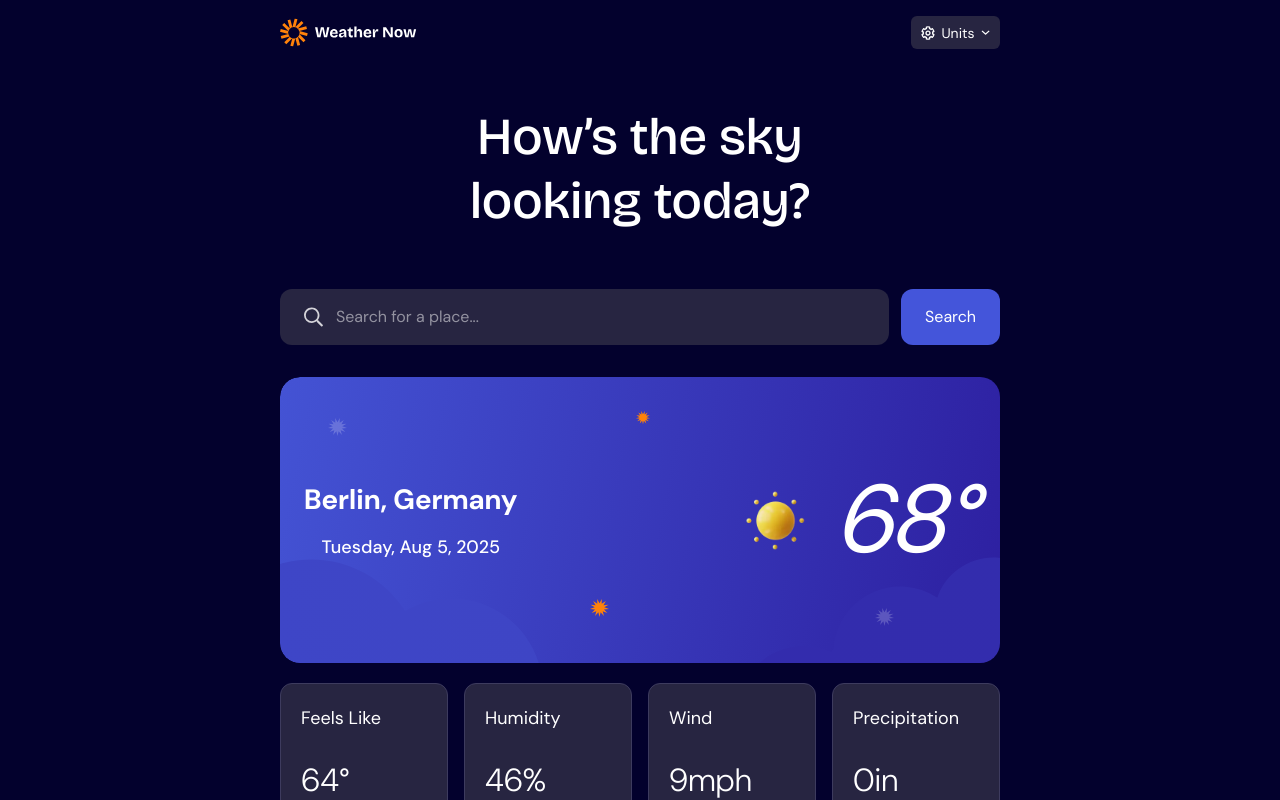
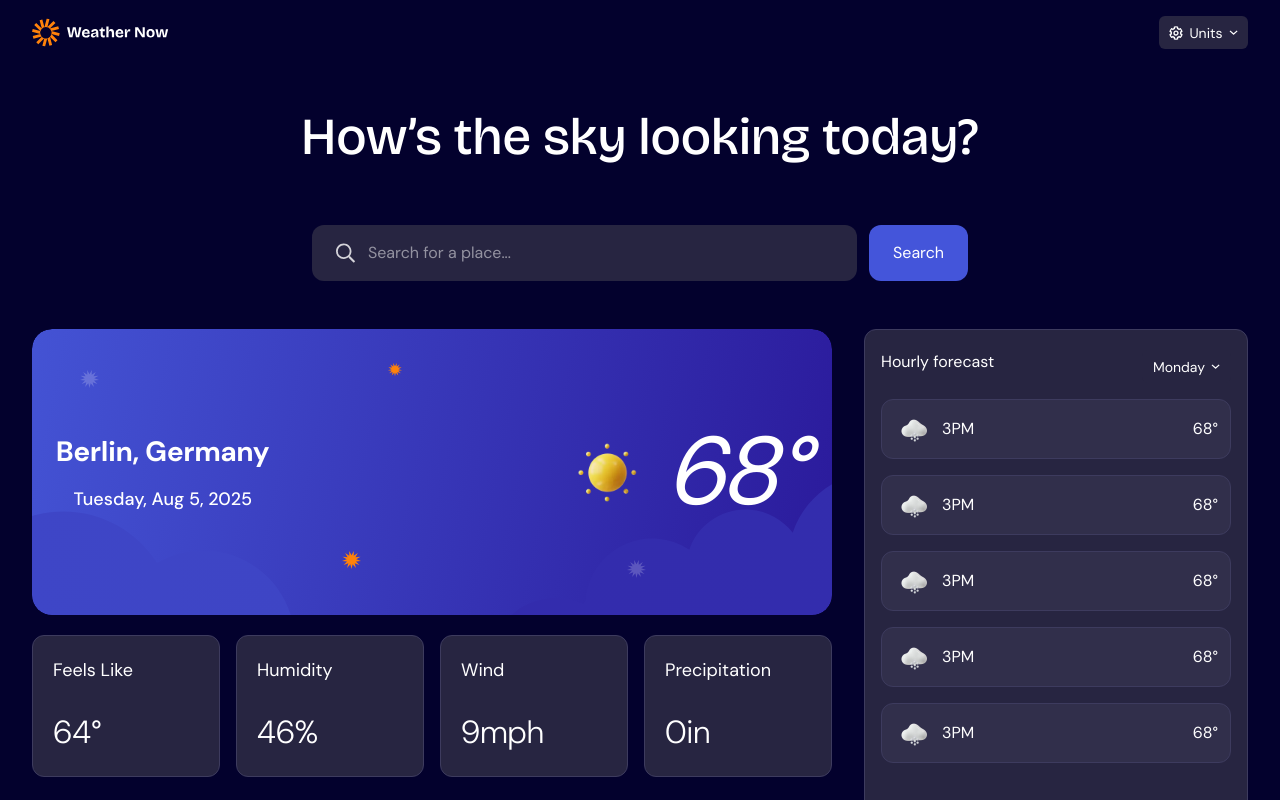
Before and after one commit to Davichobits/weather-app-next, a Next.js app: page / in a window 1280 px wide. Shown: the top 800 px of the page. Built offline with nearby package versions, Linux system fonts and the light colour scheme.

Commit message:
desktop view

```diff
--- a/src/app/page.tsx
+++ b/src/app/page.tsx
@@ -11,13 +11,17 @@ import { IndicatorStoreProvider } from '@/stores/indicator-store-provider';
 export default function Home() {
   return (
     <IndicatorStoreProvider>
-      <main className='m-4 md:min-w-[720px]'>
+      <main className='m-4 md:min-w-[720px] md:max-w-[1216px] xl:max-w-[1216px]'>
         <Header />
         <Hero />
         <Search />
-        <WeatherInfo />
-        <DailyForecast />
-        <HourlyForecast />
+        <div className='xl:flex xl:mt-12 xl:gap-8'>
+          <div>
+            <WeatherInfo />
+            <DailyForecast />
+          </div>
+          <HourlyForecast />
+        </div>
       </main>
     </IndicatorStoreProvider>
   );
--- a/src/components/header/header.tsx
+++ b/src/components/header/header.tsx
@@ -3,7 +3,7 @@ import { UnitsButton } from './switch-dropdown'
 export const Header = () => {
   return (
     <header className='flex justify-between'>
-      <Image className='w-[137px]' width={197} height={40} src="/images/logo.svg" alt="Logo" />
+      <Image className='w-[137px] md:w-[197]' width={197} height={40} src="/images/logo.svg" alt="Logo" />
       <UnitsButton />
     </header>
   )
--- a/src/components/hero/hero.tsx
+++ b/src/components/hero/hero.tsx
@@ -1,5 +1,5 @@
 export const Hero = () => {
   return (
-    <h1 className='font-Bricolage-Grotesque w-[340px] text-[3.25rem]/16 font-bold p-2 text-center my-12 mx-auto md:w-[482px]'>How’s the sky looking today?</h1>
+    <h1 className='font-Bricolage-Grotesque w-[340px] text-[3.25rem]/16 font-bold p-2 text-center my-12 mx-auto md:w-[482px] xl:w-[731px]'>How’s the sky looking today?</h1>
   )
 }
--- a/src/components/hourly-forecast/hourly-forecast.tsx
+++ b/src/components/hourly-forecast/hourly-forecast.tsx
@@ -3,7 +3,7 @@ import { DailyTemp } from './daily-temp'
 
 export const HourlyForecast = () => {
   return (
-    <section className='bg-Neutral-800 border border-Neutral-600 rounded-xl py-5 px-4'>
+    <section className='bg-Neutral-800 border border-Neutral-600 rounded-xl py-5 px-4 xl:w-[384px]'>
       <div className='flex justify-between'>
         <h2>Hourly forecast</h2>
         <DaysDropdownButton />
--- a/src/components/search/search.tsx
+++ b/src/components/search/search.tsx
@@ -1,7 +1,7 @@
 import Image from 'next/image'
 export const Search = () => {
   return (
-    <form className='flex flex-col gap-3 md:flex-row' action="">
+    <form className='flex flex-col gap-3 mx-auto xl:max-w-[656px] md:flex-row' action="">
       <div className='relative md:flex-1'>
         <Image className='absolute top-[18px] left-6' width={20} height={20} src='/images/icon-search.svg' alt='icon search' />
         <input className='bg-Neutral-800 py-4 pl-14 w-full rounded-xl' type="text" placeholder='Search for a place...' />
--- a/src/components/weather-info/weather-info.tsx
+++ b/src/components/weather-info/weather-info.tsx
@@ -3,8 +3,8 @@ import { WeatherConditions } from './weather-conditions';
 
 export const WeatherInfo = () => {
   return (
-    <section className='mb-8'>
-      <div className='bg-[url(/images/bg-today-small.svg)] md:bg-[url(/images/bg-today-large.svg)] rounded-[20px] py-10 px-6 mt-8 mb-[20px] md:flex md:justify-between md:h-[286px] md:items-center'>
+    <section className='mb-8 xl:w-[800px]'>
+      <div className='bg-[url(/images/bg-today-small.svg)] md:bg-[url(/images/bg-today-large.svg)] rounded-[20px] py-10 px-6 mt-8 mb-[20px] md:flex md:justify-between md:h-[286px] md:items-center xl:mt-0'>
         <div>
           <h2 className='text-[1.75rem] text-center font-bold mb-3'>Berlin, Germany</h2>
           <p className='text-center text-lg font-medium text-Neutral-0'>Tuesday, Aug 5, 2025</p>
```
